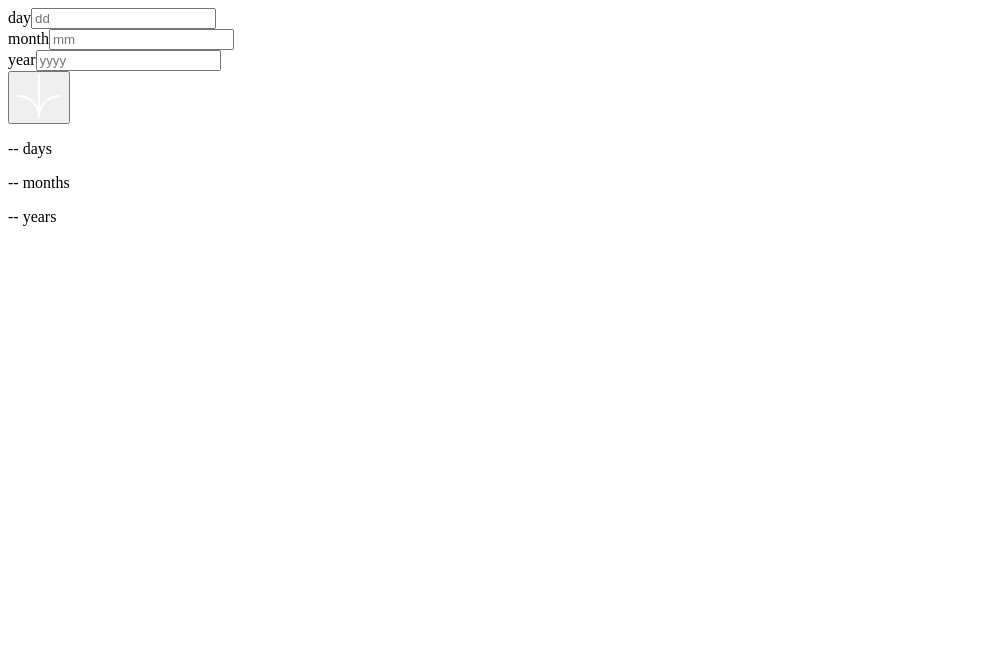
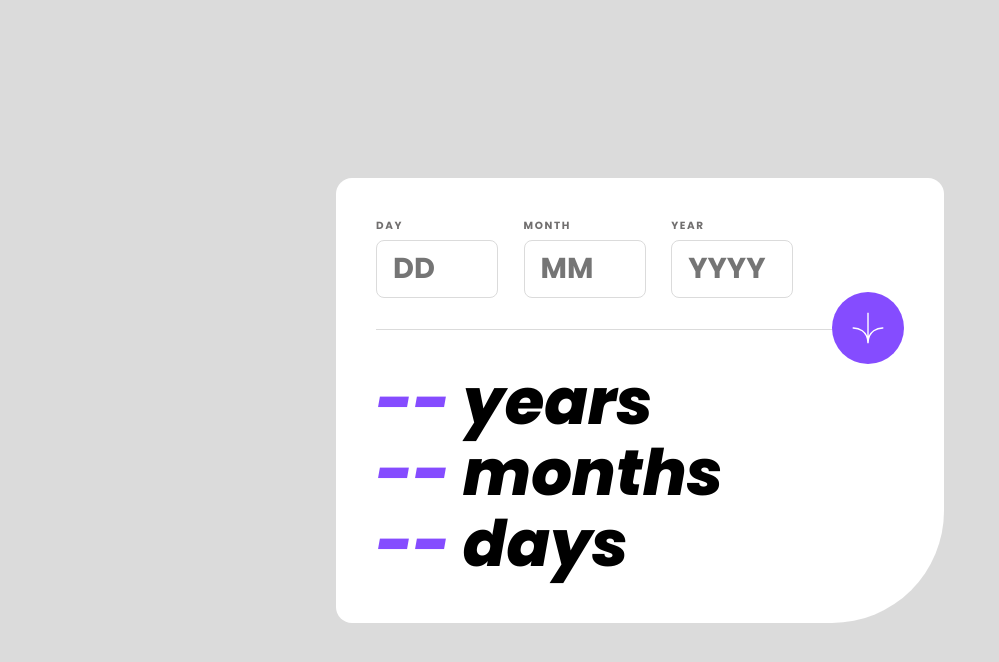
Before and after one commit to mostafa-meerzad/age-calculator, a React (Vite) app: page / in a window 1280 px wide. Shown: the top 662 px of the page, without its empty margins (0-999 px from the left). Built offline with nearby package versions, Linux system fonts and the light colour scheme.

Commit message:
Correct class names

```diff
--- a/package.json
+++ b/package.json
@@ -4,7 +4,7 @@
   "version": "0.0.0",
   "type": "module",
   "scripts": {
-    "dev": "vite",
+    "dev": "vite --host",
     "build": "vite build",
     "lint": "eslint src --ext js,jsx --report-unused-disable-directives --max-warnings 0",
     "preview": "vite preview"
--- a/src/App.jsx
+++ b/src/App.jsx
@@ -1,6 +1,7 @@
 import { useState } from "react";
 import { Arrow } from "./Icons";
 import { useForm } from "react-hook-form";
+import "./styles.css";
 
 function App() {
   const {
@@ -109,14 +110,14 @@ function App() {
         <form action="#" onSubmit={handleSubmit(onSubmit)}>
           {inputs.map(
             ({ name, placeholder, minVal, maxVal, pattern, patternMsg }) => (
-              <div className="input__field" key={name}>
-                <label className="input__filed-name" htmlFor={name}>
+              <div className="input__wrapper" key={name}>
+                <label className={errors[name]? "input__name input__name--error": "input__name"} htmlFor={name}>
                   {name}
                 </label>
 
                 <input
-                  className="input__filed-input"
-                  style={errors[name] && { color: "red" }}
+                  autoComplete="off"
+                  className="input__input"
                   type="text"
                   placeholder={placeholder}
                   onChange={(e) => {
@@ -132,41 +133,40 @@ function App() {
                 />
 
                 {errors[name] && (
-                  <p
-                    className="input__field-error"
-                    style={errors[name] && { color: "red" }}
-                    role="alert"
-                  >
+                  <p className="input__error" role="alert">
                     {errors[name]?.message}
                   </p>
                 )}
               </div>
             )
           )}
-          <button type="submit">
+          <hr className="input__bar" />
+          <button type="submit" className="input__submit">
             <Arrow />
           </button>
         </form>
+        {/* <hr className="input__bar" /> */}
       </header>
 
       <main className="output">
-        <p className="output__field">
-          <span className="output__field-num">
-            {outputState.day ? outputState.day : "--"}
+        <p className="output__wrapper">
+          <span className="output__num">
+            {outputState.year ? outputState.year : "--"}
           </span>{" "}
-          days
+          years
         </p>
-        <p className="output__field">
-          <span className="output__field-num">
+        <p className="output__wrapper">
+          <span className="output__num">
             {outputState.month ? outputState.month : "--"}
           </span>{" "}
           months
         </p>
-        <p className="output__field">
-          <span className="output__field-num">
-            {outputState.year ? outputState.year : "--"}
+
+        <p className="output__wrapper">
+          <span className="output__num">
+            {outputState.day ? outputState.day : "--"}
           </span>{" "}
-          years
+          days
         </p>
       </main>
     </>
```
